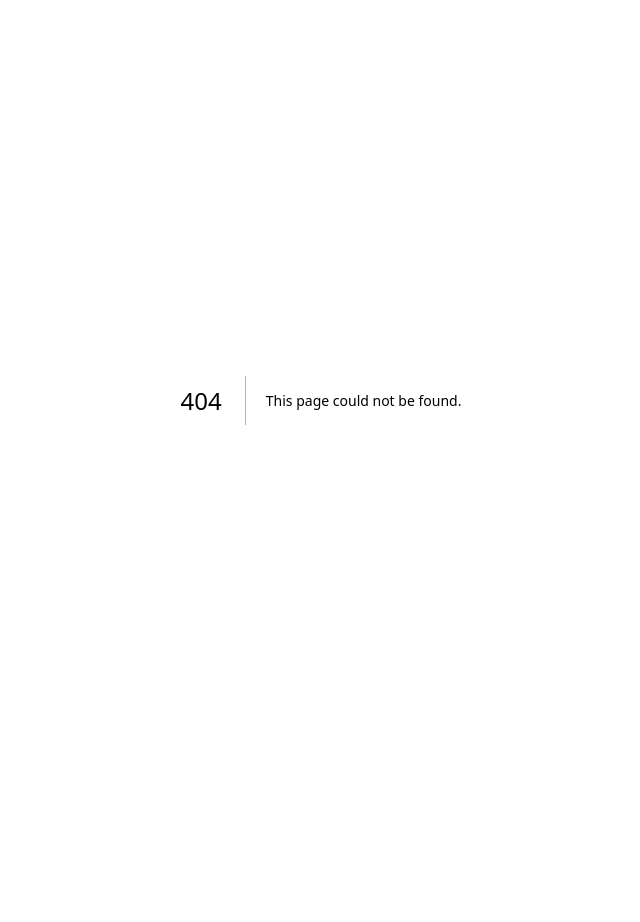
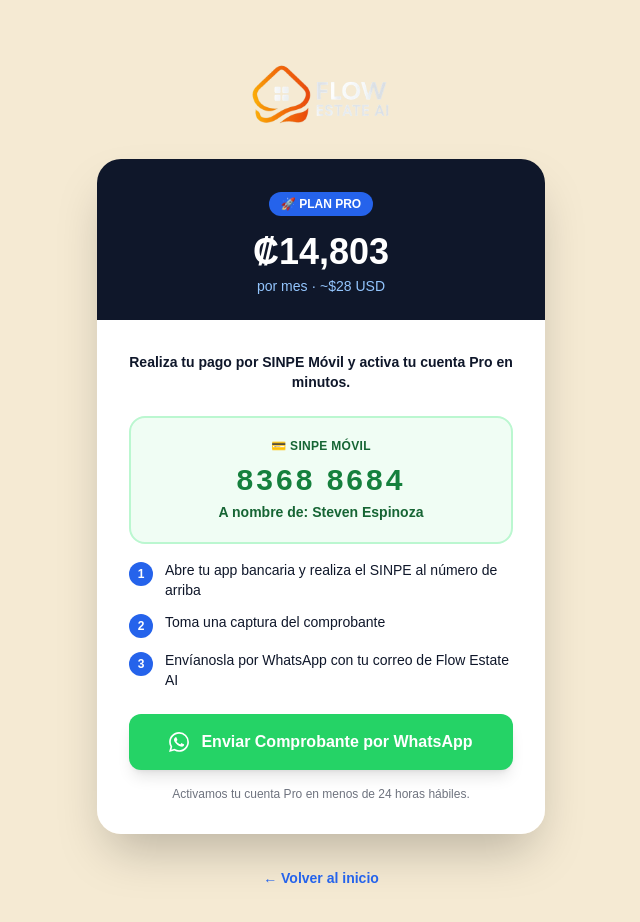
Before and after one commit to ranchoteca/real-estate-app, a Next.js app: page /pro in a window 1280 px wide. Before the commit this address had no page. Shown: the top 922 px of the page, without its empty margins (319-959 px from the left). Before the commit the page ends 800 px from the top, so only its background shows below. Built offline with nearby package versions, Linux system fonts and the light colour scheme.

Commit message:
feat: update landing with testimonials, pricing improvements, pro page and WhatsApp button

```diff
--- a/src/app/login/page.tsx
+++ b/src/app/login/page.tsx
@@ -21,11 +21,10 @@
   return (
     <div className="min-h-screen bg-slate-950 text-white flex flex-col justify-between p-6 font-sans relative overflow-x-hidden">
 
-      {/* Sutil gradiente de fondo para dar profundidad en pantallas OLED de celulares */}
       <div className="absolute inset-0 bg-[radial-gradient(ellipse_at_top,_var(--tw-gradient-stops))] from-blue-900/20 via-slate-950 to-slate-950 pointer-events-none" />
 
-      {/* 1. TOP: Encabezado y Logo */}
-      <header className="relative z-10 w-full flex justify-center pt-4 pb-6">
+      {/* 1. TOP: Logo — más cerca del centro */}
+      <header className="relative z-10 w-full flex justify-center pt-10 pb-4">
         <Link href="/">
           <Image
             src="/logo_header.png"
@@ -38,20 +37,22 @@
         </Link>
       </header>
 
-      {/* 2. CENTER: Formulario y Acción Principal */}
+      {/* 2. CENTER: Formulario */}
       <main className="relative z-10 w-full max-w-sm mx-auto flex flex-col justify-center my-auto py-4">
 
-        {/* Mensaje de Autoridad y Beneficio */}
         <div className="text-center mb-8">
           <h1 className="text-2xl font-extrabold tracking-tight mb-3 text-white">
             Ingresa a tu portafolio
           </h1>
           <p className="text-sm text-slate-400 px-2 leading-relaxed">
-            Únete a <span className="text-blue-400 font-semibold">más de 50 agentes inmobiliarios</span> que ya automatizan sus ventas con Flow Estate AI.
+            Únete a{' '}
+            <span className="inline-flex items-center gap-1 px-2 py-0.5 rounded-full text-xs font-bold" style={{ backgroundColor: '#2563EB', color: '#FFFFFF' }}>
+              🏠 +50 agentes inmobiliarios
+            </span>
+            {' '}que ya automatizan sus ventas con Flow Estate AI.
           </p>
         </div>
 
-        {/* Botón de Google optimizado para el pulgar (Fácil de presionar en móvil) */}
         <div className="space-y-4">
           <button
             onClick={handleSignIn}
@@ -76,33 +77,39 @@
           <p className="text-center text-[11px] text-slate-500 leading-normal">
             Gratis para tus primeras 5 propiedades. Sin tarjeta.<br/>
             Al continuar, aceptas nuestros{' '}
-            <Link href="/terms" className="underline hover:text-slate-400">Términos</Link> e{' '}
-            <Link href="/privacy" className="underline hover:text-slate-400">Inmobiliaria</Link>.
+            <Link href="/terms" className="underline hover:text-slate-400">Términos</Link> y{' '}
+            <Link href="/privacy" className="underline hover:text-slate-400">Política de Privacidad</Link>.
           </p>
         </div>
 
-        {/* 3. TESTIMONIO RESALTADO (Diseño exclusivo compacto para móvil) */}
-        <div className="mt-8 bg-white text-slate-900 p-5 rounded-xl shadow-xl relative border border-slate-100">
-          <span className="absolute top-1 right-3 text-4xl text-slate-100 font-serif pointer-events-none select-none">“</span>
+        {/* Testimonio — negro con foto real */}
+        <div className="mt-8 p-5 rounded-xl shadow-xl relative border border-slate-700" style={{ backgroundColor: '#0F172A' }}>
+          <span className="absolute top-1 right-3 text-4xl font-serif pointer-events-none select-none" style={{ color: '#2563EB', opacity: 0.4 }}>"</span>
 
-          <p className="text-slate-700 italic text-xs sm:text-sm leading-relaxed mb-4 relative z-10">
+          <p className="text-sm leading-relaxed mb-4 relative z-10 italic" style={{ color: '#CBD5E1' }}>
             "Me ha ayudado a facilitar el trabajo, mis publicaciones y ahorrar tiempo. Una gran herramienta."
           </p>
 
-          <div className="flex items-center gap-3 border-t border-slate-100 pt-3">
-            <div className="w-9 h-9 rounded-full bg-blue-50 text-blue-600 font-bold flex items-center justify-center text-xs border border-blue-100 flex-shrink-0">
-              GM
+          <div className="flex items-center gap-3 border-t pt-3" style={{ borderColor: '#1E293B' }}>
+            <div className="w-10 h-10 rounded-full overflow-hidden flex-shrink-0 border-2" style={{ borderColor: '#2563EB' }}>
+              <Image
+                src="/testimonial-guadalupe.jpg"
+                alt="Guadalupe Mancía"
+                width={40}
+                height={40}
+                className="w-full h-full object-cover"
+              />
             </div>
             <div>
-              <p className="font-bold text-slate-900 text-xs">Guadalupe Mancía</p>
-              <p className="text-[10px] text-blue-600 font-semibold tracking-wider uppercase">Guadalupe Real Estate</p>
+              <p className="font-bold text-xs text-white">Guadalupe Mancía</p>
+              <p className="text-[10px] font-semibold tracking-wider uppercase" style={{ color: '#60A5FA' }}>Guadalupe Real Estate</p>
             </div>
           </div>
         </div>
 
       </main>
 
-      {/* 4. BOTTOM: Navegación de salida sutil */}
+      {/* 4. BOTTOM */}
       <footer className="relative z-10 w-full text-center pt-4 pb-2">
         <Link
           href="/"
--- /dev/null
+++ b/src/app/pro/page.tsx
@@ -0,0 +1,94 @@
+import Link from 'next/link';
+import Image from 'next/image';
+
+export default function ProPage() {
+  return (
+    <div className="min-h-screen flex flex-col items-center justify-center px-4 py-16" style={{ backgroundColor: '#F5EAD3' }}>
+
+      {/* Logo */}
+      <div className="mb-8">
+        <Image src="/logo_header.png" alt="Flow Estate AI" width={140} height={60} className="object-contain" />
+      </div>
+
+      {/* Card principal */}
+      <div className="w-full max-w-md rounded-3xl shadow-2xl overflow-hidden">
+
+        {/* Header de la card */}
+        <div className="px-8 pt-8 pb-6 text-center" style={{ backgroundColor: '#0F172A' }}>
+          <div className="inline-flex items-center gap-2 px-3 py-1 rounded-full text-xs font-bold mb-4" style={{ backgroundColor: '#2563EB', color: '#FFFFFF' }}>
+            🚀 PLAN PRO
+          </div>
+          <p className="text-4xl font-bold text-white mb-1">₡14,803</p>
+          <p className="text-sm" style={{ color: '#93C5FD' }}>por mes · ~$28 USD</p>
+        </div>
+
+        {/* Cuerpo de la card */}
+        <div className="px-8 py-8" style={{ backgroundColor: '#FFFFFF' }}>
+
+          <p className="text-sm font-semibold mb-6 text-center" style={{ color: '#0F172A' }}>
+            Realiza tu pago por SINPE Móvil y activa tu cuenta Pro en minutos.
+          </p>
+
+          {/* Número SINPE */}
+          <div className="rounded-2xl p-5 mb-4 text-center" style={{ backgroundColor: '#F0FDF4', border: '2px solid #BBF7D0' }}>
+            <p className="text-xs font-bold uppercase tracking-wide mb-2" style={{ color: '#166534' }}>
+              💳 SINPE Móvil
+            </p>
+            <p className="text-3xl font-bold tracking-widest mb-1" style={{ color: '#15803D' }}>
+              8368 8684
+            </p>
+            <p className="text-sm font-semibold" style={{ color: '#166534' }}>
+              A nombre de: Steven Espinoza
+            </p>
+          </div>
+
+          {/* Pasos */}
+          <div className="space-y-3 mb-6">
+            {[
+              { step: '1', text: 'Abre tu app bancaria y realiza el SINPE al número de arriba' },
+              { step: '2', text: 'Toma una captura del comprobante' },
+              { step: '3', text: 'Envíanosla por WhatsApp con tu correo de Flow Estate AI' },
+            ].map((item) => (
+              <div key={item.step} className="flex items-start gap-3">
+                <div className="w-6 h-6 rounded-full flex items-center justify-center text-xs font-bold text-white flex-shrink-0 mt-0.5" style={{ backgroundColor: '#2563EB' }}>
+                  {item.step}
+                </div>
+                <p className="text-sm" style={{ color: '#0F172A' }}>{item.text}</p>
+              </div>
+            ))}
+          </div>
+
+          {/* Botón WhatsApp */}
+          <a
+            href="https://wa.me/50683688684?text=Hola!%20Acabo%20de%20realizar%20el%20pago%20SINPE%20para%20activar%20mi%20plan%20Pro%20en%20Flow%20Estate%20AI.%20Te%20env%C3%ADo%20el%20comprobante."
+            target="_blank"
+            rel="noopener noreferrer"
+            className="flex items-center justify-center gap-3 w-full py-4 rounded-xl font-bold text-white shadow-lg active:scale-95 transition-transform text-base"
+            style={{ backgroundColor: '#25D366' }}
+          >
+            <svg className="w-5 h-5" fill="white" viewBox="0 0 24 24">
+              <path d="M17.472 14.382c-.297-.149-1.758-.867-2.03-.967-.273-.099-.471-.148-.67.15-.197.297-.767.966-.94 1.164-.173.199-.347.223-.644.075-.297-.15-1.255-.463-2.39-1.475-.883-.788-1.48-1.761-1.653-2.059-.173-.297-.018-.458.13-.606.134-.133.298-.347.446-.52.149-.174.198-.298.298-.497.099-.198.05-.371-.025-.52-.075-.149-.669-1.612-.916-2.207-.242-.579-.487-.5-.669-.51-.173-.008-.371-.01-.57-.01-.198 0-.52.074-.792.372-.272.297-1.04 1.016-1.04 2.479 0 1.462 1.065 2.875 1.213 3.074.149.198 2.096 3.2 5.077 4.487.709.306 1.262.489 1.694.625.712.227 1.36.195 1.871.118.571-.085 1.758-.719 2.006-1.413.248-.694.248-1.289.173-1.413-.074-.124-.272-.198-.57-.347m-5.421 7.403h-.004a9.87 9.87 0 01-5.031-1.378l-.361-.214-3.741.982.998-3.648-.235-.374a9.86 9.86 0 01-1.51-5.26c.001-5.45 4.436-9.884 9.888-9.884 2.64 0 5.122 1.03 6.988 2.898a9.825 9.825 0 012.893 6.994c-.003 5.45-4.437 9.884-9.885 9.884m8.413-18.297A11.815 11.815 0 0012.05 0C5.495 0 .16 5.335.157 11.892c0 2.096.547 4.142 1.588 5.945L.057 24l6.305-1.654a11.882 11.882 0 005.683 1.448h.005c6.554 0 11.89-5.335 11.893-11.893a11.821 11.821 0 00-3.48-8.413z"/>
+            </svg>
+            Enviar Comprobante por WhatsApp
+          </a>
+
+          <p className="text-xs text-center mt-4 opacity-60" style={{ color: '#0F172A' }}>
+            Activamos tu cuenta Pro en menos de 24 horas hábiles.
+          </p>
+        </div>
+      </div>
+
+      {/* Volver */}
+      <div className="mt-8">
+        <Link
+          href="/"
+          className="inline-flex items-center gap-2 text-sm font-semibold hover:opacity-70 transition-opacity"
+          style={{ color: '#2563EB' }}
+        >
+          ← Volver al inicio
+        </Link>
+      </div>
+
+    </div>
+  );
+}
```
Also changed, not shown: src/app/page.tsx (+87 -150 lines).
